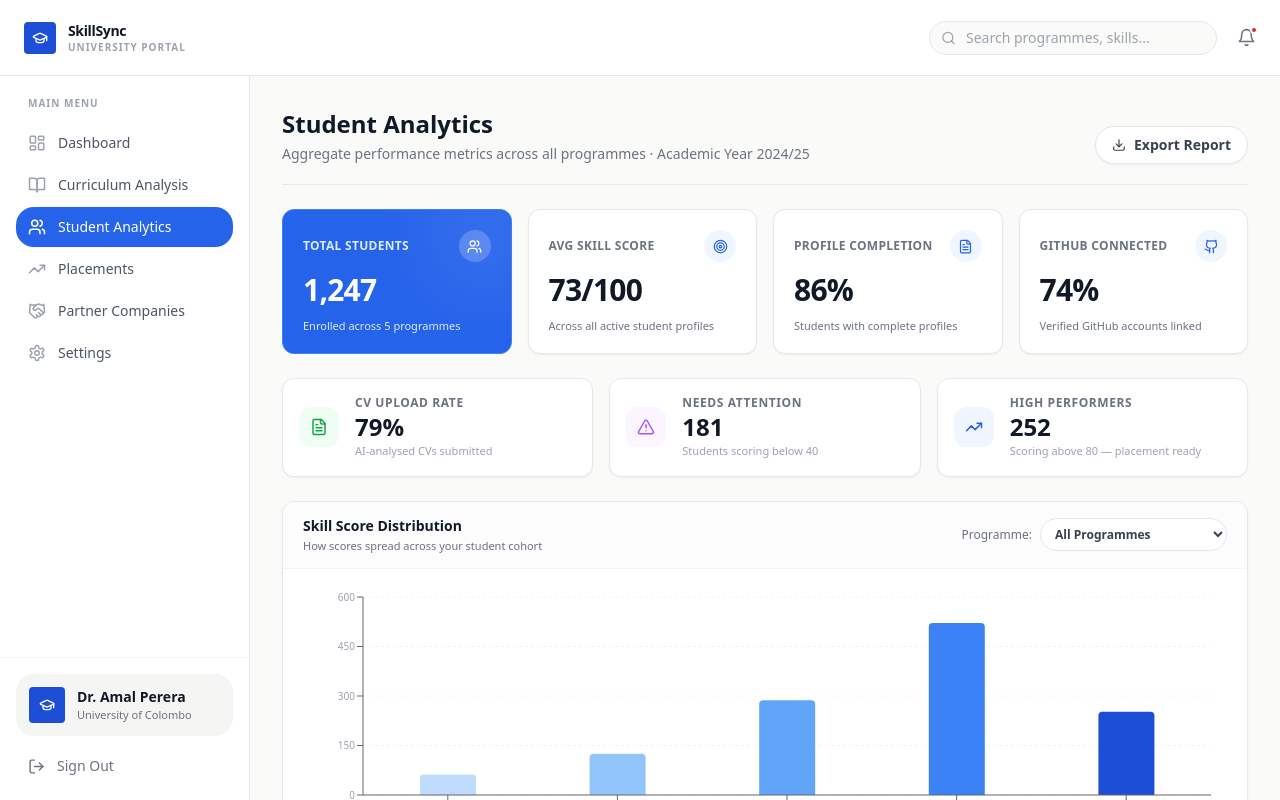
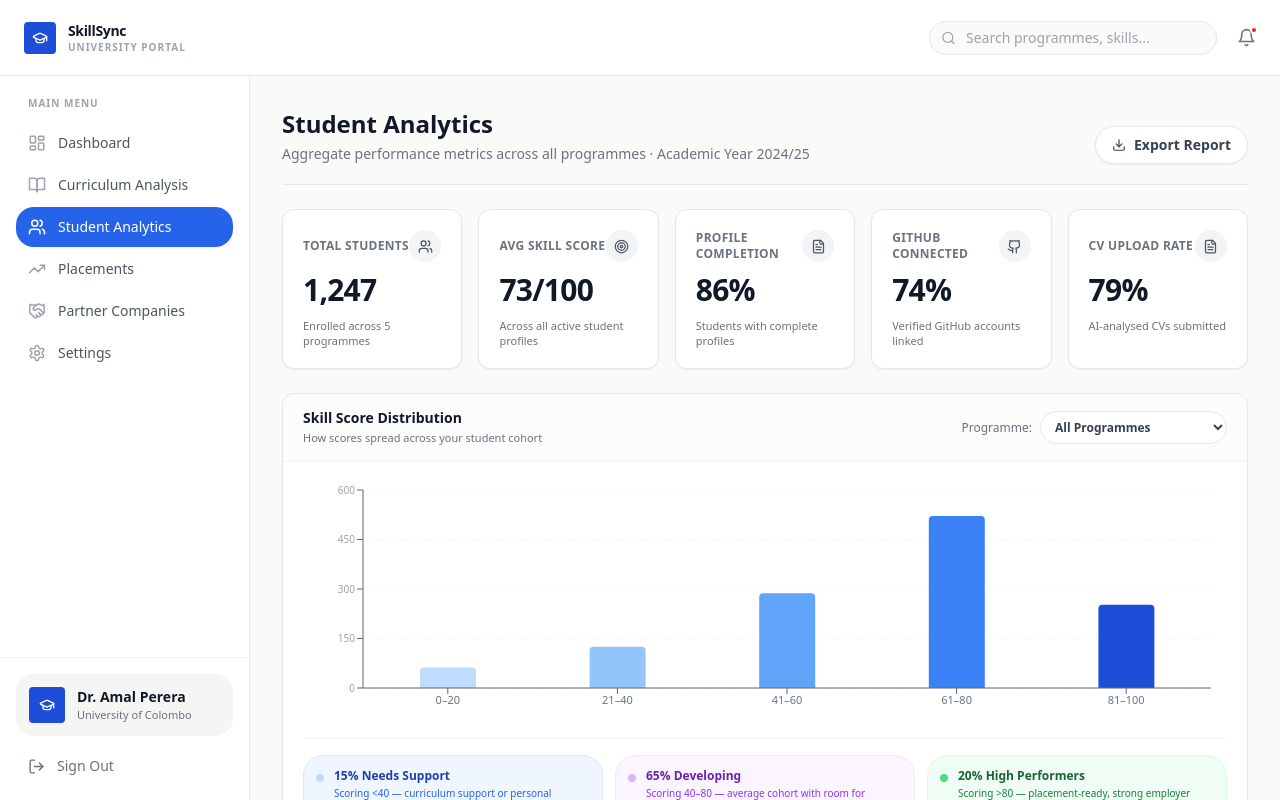
Before and after one commit to Bawaperera/SkillSyncFrontend, a Next.js app: page /university/students in a window 1280 px wide. Shown: the top 800 px of the page. Built offline with nearby package versions, Linux system fonts and the light colour scheme.

Commit message:
feat: refactor KPI card component for improved styling and layout in student analytics page

```diff
--- a/src/app/(dashboard)/university/students/page.tsx
+++ b/src/app/(dashboard)/university/students/page.tsx
@@ -2,8 +2,8 @@
 
 import { useState, useMemo } from "react";
 import {
-    Users, Target, Github, FileText, TrendingUp,
-    AlertTriangle, CheckCircle, ArrowRight, Info,
+    Users, Target, Github, FileText,
+    CheckCircle, ArrowRight, Info,
     ChevronDown, Download, BookOpen,
 } from "lucide-react";
 import {
@@ -145,21 +145,20 @@ function DistTooltip({ active, payload, label }: any) {
 
 // ─── KPI Card ─────────────────────────────────────────────────────────────────
 
-function KpiCard({ label, value, sub, icon: Icon, accent = false }: {
+function KpiCard({ label, value, sub, icon: Icon }: {
     label: string; value: string; sub: string;
-    icon: React.ElementType; accent?: boolean;
+    icon: React.ElementType;
 }) {
     return (
-        <div className={`relative rounded-xl border p-5 flex flex-col gap-2.5 overflow-hidden transition-all hover:shadow-md ${accent ? "bg-blue-600 border-blue-500" : "bg-white border-gray-200 shadow-sm"}`}>
-            {accent && <div className="absolute top-0 right-0 w-28 h-28 bg-white/10 rounded-full blur-2xl -mr-8 -mt-8 pointer-events-none" />}
-            <div className="flex items-center justify-between relative z-10">
-                <p className={`text-xs font-semibold uppercase tracking-wide ${accent ? "text-blue-100" : "text-gray-500"}`}>{label}</p>
-                <div className={`w-8 h-8 rounded-md flex items-center justify-center flex-shrink-0 ${accent ? "bg-white/20" : "bg-blue-50"}`}>
-                    <Icon size={15} className={accent ? "text-white" : "text-blue-600"} />
+        <div className="relative rounded-xl border p-5 flex flex-col gap-2.5 overflow-hidden transition-all hover:shadow-md bg-white border-gray-200 shadow-sm">
+            <div className="flex items-center justify-between">
+                <p className="text-xs font-semibold uppercase tracking-wide text-gray-500">{label}</p>
+                <div className="w-8 h-8 rounded-md flex items-center justify-center flex-shrink-0 bg-gray-100">
+                    <Icon size={15} className="text-gray-600" />
                 </div>
             </div>
-            <p className={`text-3xl font-extrabold tracking-tight ${accent ? "text-white" : "text-gray-900"}`}>{value}</p>
-            <p className={`text-[11px] leading-snug ${accent ? "text-blue-100" : "text-gray-500"}`}>{sub}</p>
+            <p className="text-3xl font-extrabold tracking-tight text-gray-900">{value}</p>
+            <p className="text-[11px] leading-snug text-gray-500">{sub}</p>
         </div>
     );
 }
@@ -246,13 +245,12 @@ export default function StudentAnalyticsPage() {
             </div>
 
             {/* ── KPI Cards ─────────────────────────────────────────────── */}
-            <div className="grid grid-cols-2 xl:grid-cols-4 gap-4">
+            <div className="grid grid-cols-2 sm:grid-cols-3 xl:grid-cols-5 gap-4">
                 <KpiCard
                     label="Total Students"
                     value={TOTAL_STUDENTS.toLocaleString()}
                     sub="Enrolled across 5 programmes"
                     icon={Users}
-                    accent
                 />
                 <KpiCard
                     label="Avg Skill Score"
@@ -272,45 +270,12 @@ export default function StudentAnalyticsPage() {
                     sub="Verified GitHub accounts linked"
                     icon={Github}
                 />
-            </div>
-
-            {/* ── Engagement Metrics Row ────────────────────────────────── */}
-            <div className="grid grid-cols-1 sm:grid-cols-3 gap-4">
-                {/* CV Upload Rate */}
-                <div className="bg-white border border-gray-200 rounded-xl p-4 shadow-sm flex items-center gap-4">
-                    <div className="w-10 h-10 rounded-xl bg-green-50 flex-shrink-0 flex items-center justify-center">
-                        <FileText size={18} className="text-green-600" />
-                    </div>
-                    <div>
-                        <p className="text-xs text-gray-500 font-semibold uppercase tracking-wider">CV Upload Rate</p>
-                        <p className="text-2xl font-extrabold text-gray-900">{AVG_CV}%</p>
-                        <p className="text-[11px] text-gray-400">AI-analysed CVs submitted</p>
-                    </div>
-                </div>
-
-                {/* At-Risk Students */}
-                <div className="bg-white border border-gray-200 rounded-xl p-4 shadow-sm flex items-center gap-4">
-                    <div className="w-10 h-10 rounded-xl bg-purple-50 flex-shrink-0 flex items-center justify-center">
-                        <AlertTriangle size={18} className="text-purple-500" />
-                    </div>
-                    <div>
-                        <p className="text-xs text-gray-500 font-semibold uppercase tracking-wider">Needs Attention</p>
-                        <p className="text-2xl font-extrabold text-gray-900">{TOTAL_AT_RISK}</p>
-                        <p className="text-[11px] text-gray-400">Students scoring below 40</p>
-                    </div>
-                </div>
-
-                {/* High Performers */}
-                <div className="bg-white border border-gray-200 rounded-xl p-4 shadow-sm flex items-center gap-4">
-                    <div className="w-10 h-10 rounded-xl bg-blue-50 flex-shrink-0 flex items-center justify-center">
-                        <TrendingUp size={18} className="text-blue-600" />
-                    </div>
-                    <div>
-                        <p className="text-xs text-gray-500 font-semibold uppercase tracking-wider">High Performers</p>
-                        <p className="text-2xl font-extrabold text-gray-900">252</p>
-                        <p className="text-[11px] text-gray-400">Scoring above 80 — placement ready</p>
-                    </div>
-                </div>
+                <KpiCard
+                    label="CV Upload Rate"
+                    value={`${AVG_CV}%`}
+                    sub="AI-analysed CVs submitted"
+                    icon={FileText}
+                />
             </div>
 
             {/* ── Skill Score Distribution ──────────────────────────────── */}
```
